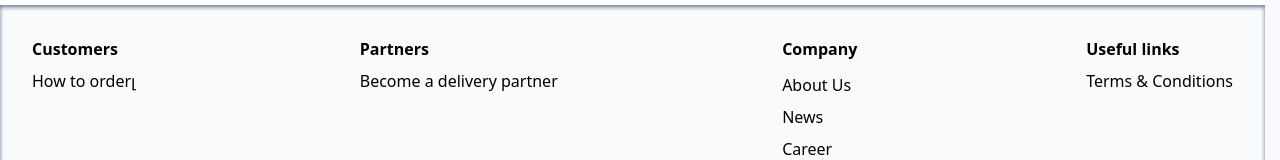
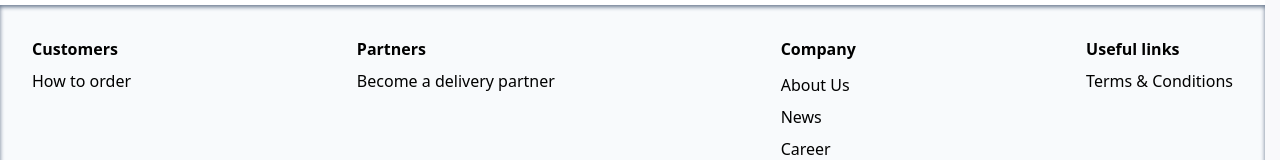
Before and after one commit to IsoHovhannisyan/MenuAM-DragonGarden, a React (Create React App) app: page / in a window 1280 px wide. Shown: the part 3516-3676 px from the top of the page. Built offline with nearby package versions, Linux system fonts and the light colour scheme; data requests are answered from the project's data file.

Commit message:
second commit

```diff
--- a/src/components/Footer.jsx
+++ b/src/components/Footer.jsx
@@ -15,7 +15,7 @@ export function Footer({label}) {
 
       <div>
       <h2 className=' font-bold pb-[.5rem]'>{label[0]?.footer?.[0]}</h2>
-      <p><a href="#">{label[0]?.footer?.[1]}լ</a></p>
+      <p><a href="#">{label[0]?.footer?.[1]}</a></p>
       </div>
 
       <div>
--- a/src/components/Header.jsx
+++ b/src/components/Header.jsx
@@ -78,7 +78,7 @@ export  function Header({basket, setBasket, allBasketProducts, setAllBasketProdu
           <div>{allBasketProducts > 0 ? <div className="basketIcone"> <span className=" basketSpan">{allBasketProducts}</span></div>: <div className=" basketicone"></div>}</div>
         </div>
       </div>
-      <Link to={`/favorites/?allBasketProducts=${allBasketProducts}`}>
+      <Link to={`/favorites`}>
         <div className="Heart">
           <i className="fa-solid fa-heart"></i>
         </div>
```
